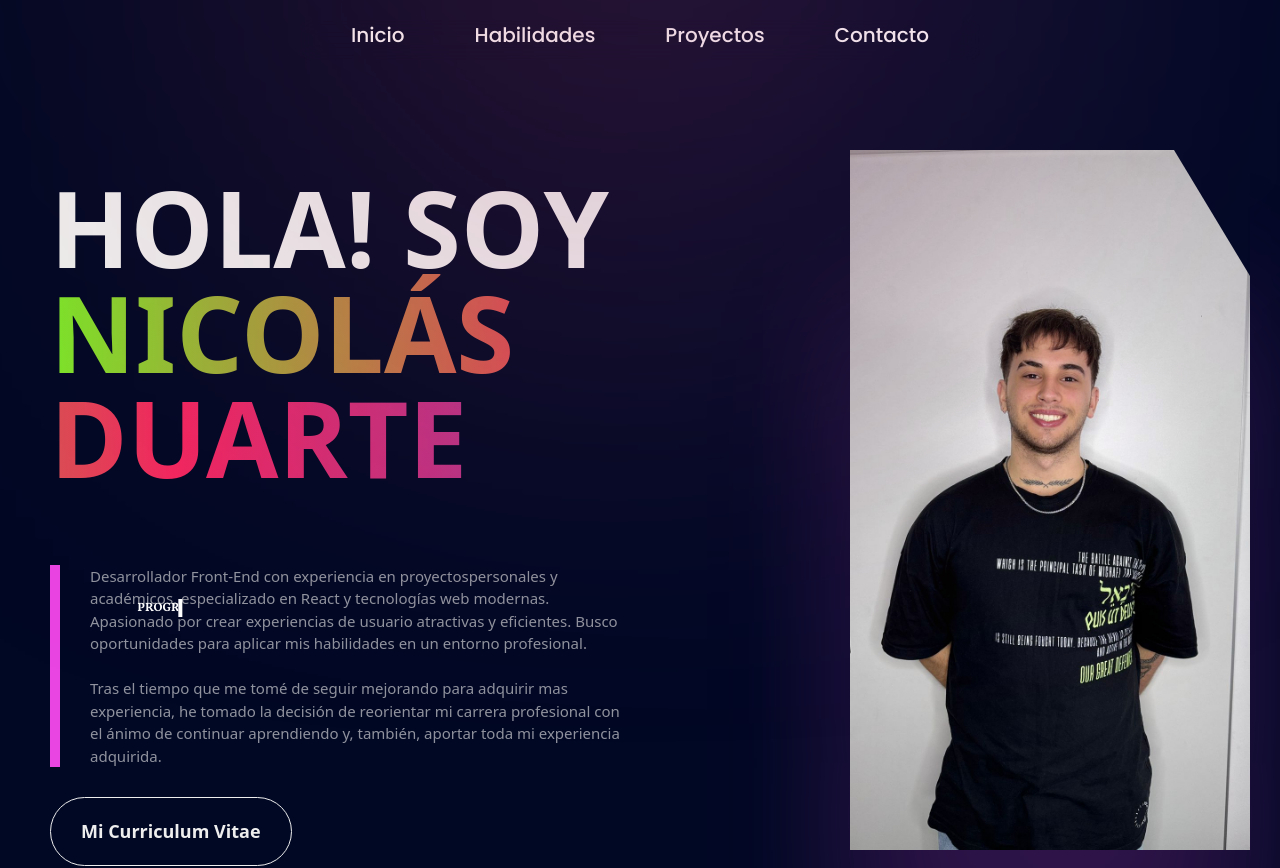
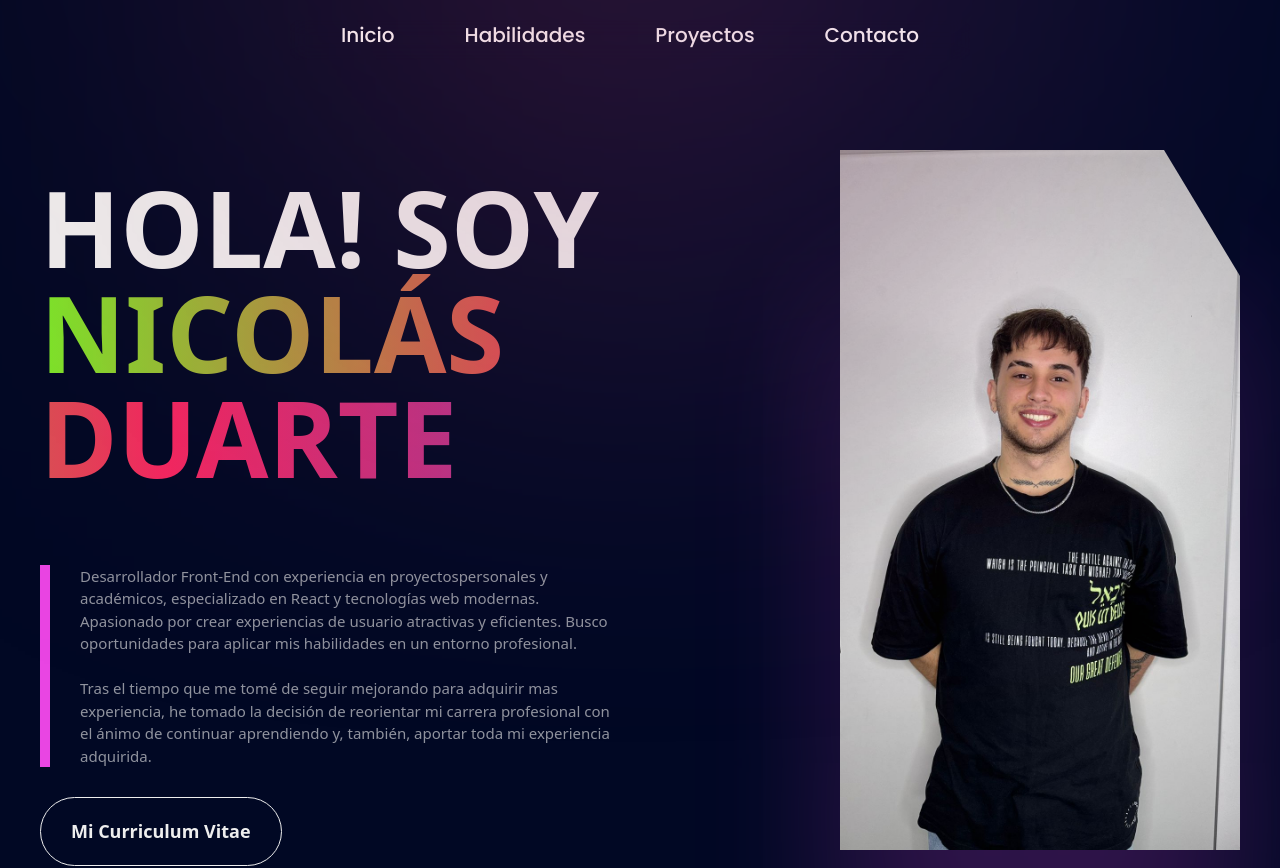
Before and after one commit to Nicollorente/my-portfolio-nicolas-duarte, a React (Vite) app: page / in a window 1280 px wide. Shown: the top 868 px of the page. Built offline with nearby package versions, Linux system fonts and the light colour scheme; a web font is replaced by a local one.

Commit message:
Cambio en el css y eliminacion del front

```diff
--- a/src/App.css
+++ b/src/App.css
@@ -9,6 +9,8 @@ html{
 }
 
 body{
+    display: flex;
+    justify-content: center;
     margin: 0;
     font-family: Poppins;
     background-color: #010824;
@@ -103,7 +105,7 @@ li a:hover{
 
 } */
 
-.front {
+/* .front {
     position: absolute;
     top: 76%;
     left: 160px;
@@ -118,7 +120,7 @@ li a:hover{
     font-weight: bold;
     cursor: default;
     animation: typing 6s steps(30) infinite;
-}
+} */
 
 @keyframes typing {
     from {
--- a/src/Components/Inicio.jsx
+++ b/src/Components/Inicio.jsx
@@ -1,3 +1,4 @@
+
 const Inicio = () => {
   return (
     <section id="inicio" className="home">
@@ -6,7 +7,7 @@ const Inicio = () => {
           HOLA! SOY <span>NICOLÁS DUARTE</span>
         </div>
 
-        <div className="front">PROGRAMADOR WEB FRONT END</div>
+        {/* <div className="front">PROGRAMADOR WEB FRONT END</div> */}
         <br />
         <br />
         <div className="des">
```
